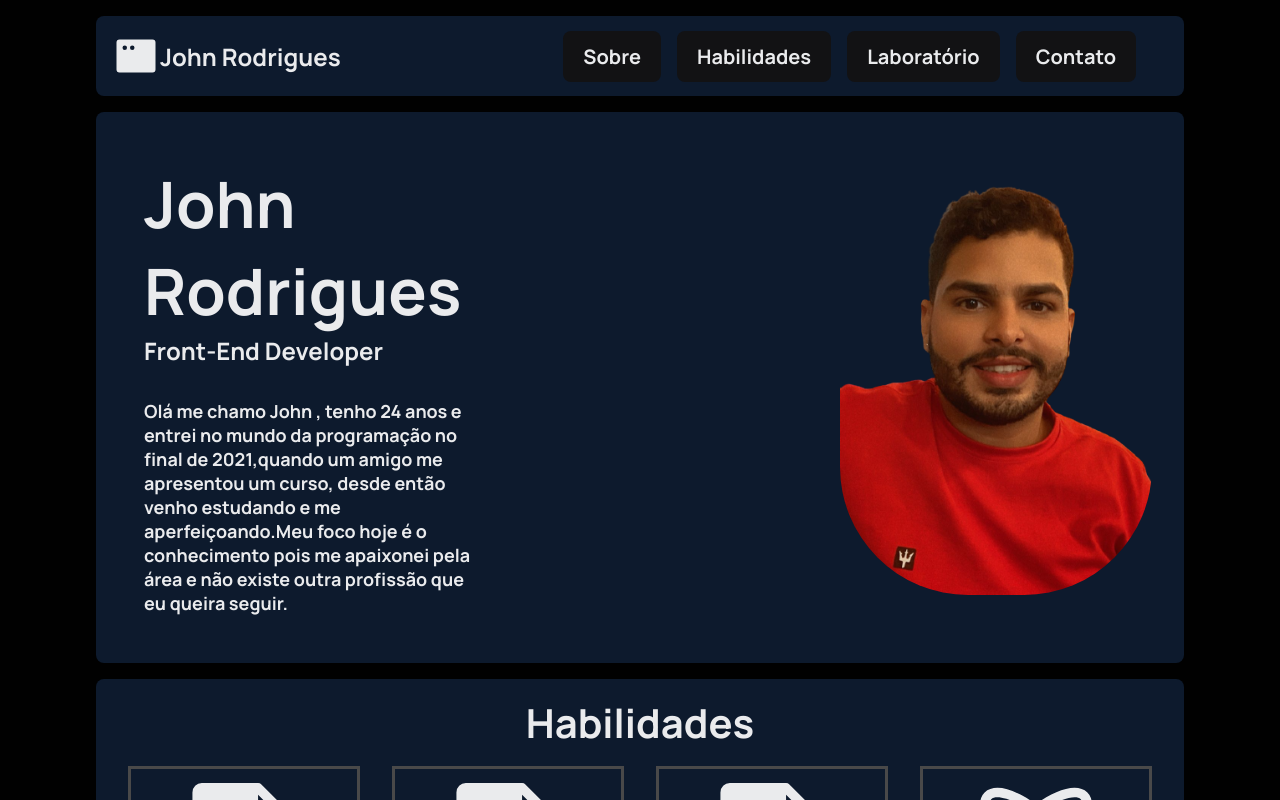
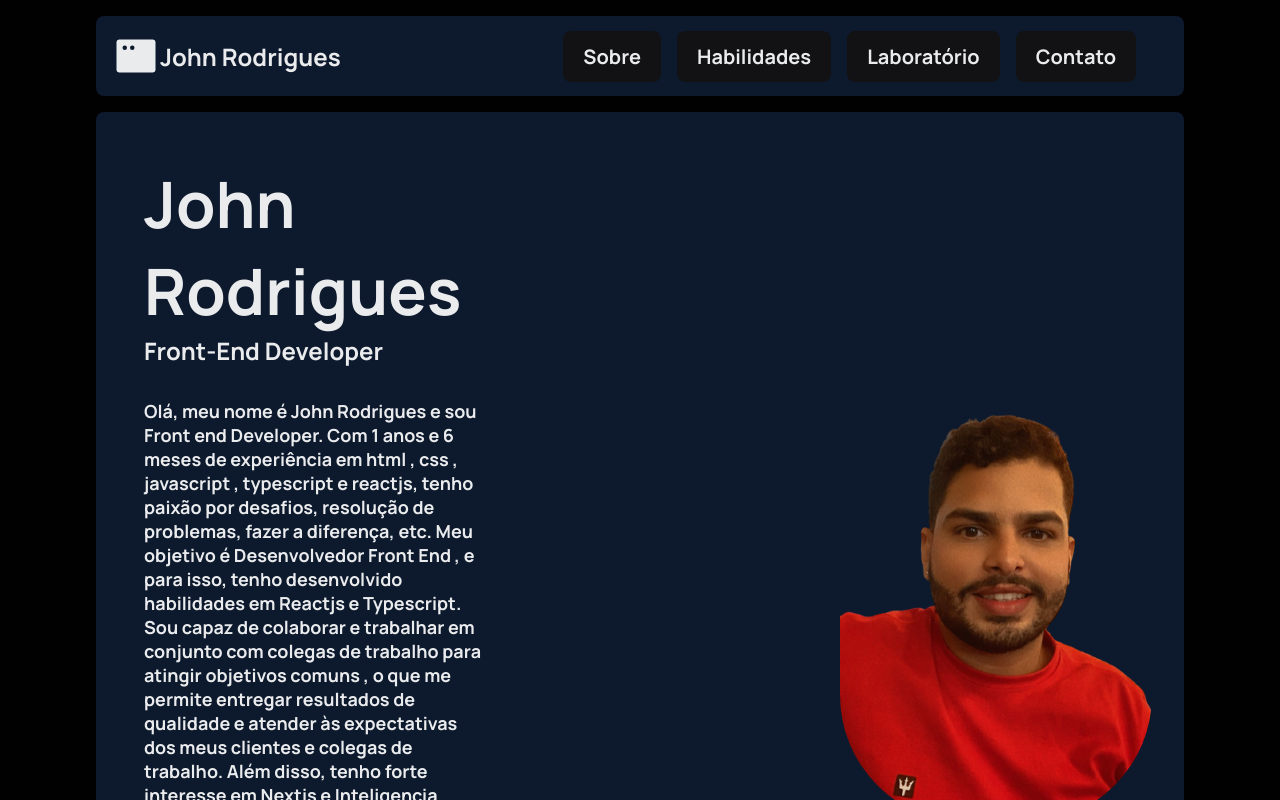
Before and after one commit to JohnRSinx/Portfolio-JohnRodrigues, a React (Vite) app: page / in a window 1280 px wide. Shown: the top 800 px of the page. Built offline with nearby package versions, Linux system fonts and the light colour scheme.

Commit message:
atualização na foto e sobre mim

```diff
--- a/src/components/About/index.jsx
+++ b/src/components/About/index.jsx
@@ -8,7 +8,15 @@ export function About() {
         <h1>John Rodrigues </h1>
         <h2>Front-End Developer</h2>
         <p>
-          Olá me chamo John , tenho 24 anos e entrei no mundo da  programação no final de 2021,quando um amigo me apresentou um curso, desde  então venho estudando e me aperfeiçoando.Meu foco hoje é o conhecimento pois me apaixonei pela área e não existe outra profissão que eu queira seguir.
+        Olá, meu nome é John Rodrigues e sou Front end Developer. Com 1 anos e 6 meses  de experiência em html , css , javascript , typescript e reactjs, tenho paixão por desafios, resolução de problemas, fazer a diferença, etc.
+
+Meu objetivo é Desenvolvedor Front End , e para isso, tenho desenvolvido habilidades em Reactjs e Typescript. Sou capaz de colaborar e trabalhar em conjunto com colegas de trabalho para atingir objetivos comuns , o que me permite entregar resultados de qualidade e atender às expectativas dos meus clientes e colegas de trabalho.
+
+Além disso, tenho forte interesse em Nextjs e  Inteligencia artificial. Estou sempre buscando me atualizar e aprender novas habilidades para me manter em constante evolução profissional.
+
+Se você está em busca de um profissional comprometido, proativo e com habilidades em Desenvolvedor Fron End, entre em contato comigo para discutirmos possíveis oportunidades de colaboração.
+
+Obrigado pela visita ao meu perfil!
         </p>
       </div>
       <img src={myProfile_img} alt="foto-minha" />
```
Also changed, not shown: src/assets/img/curriculo2.jpg.
